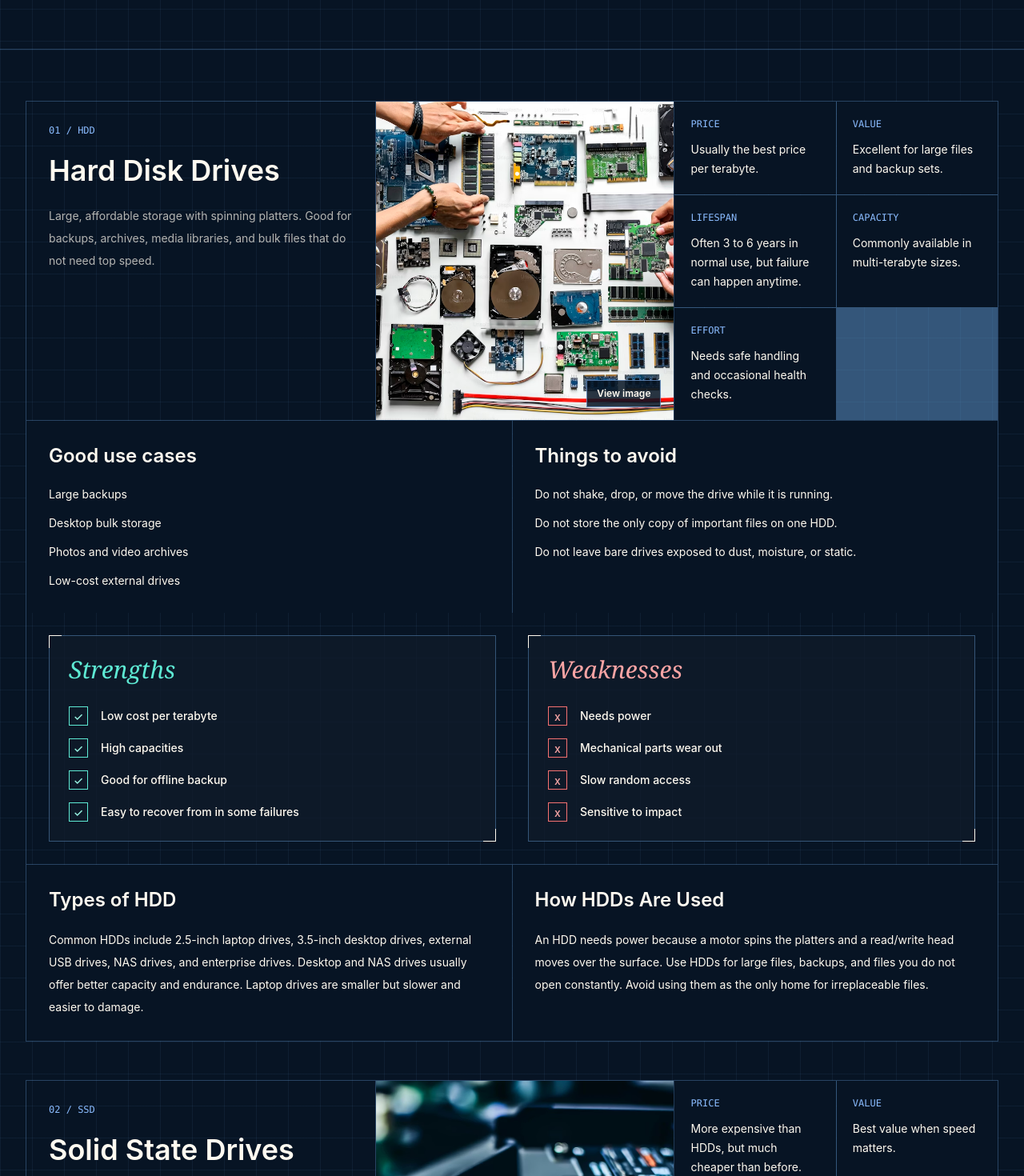
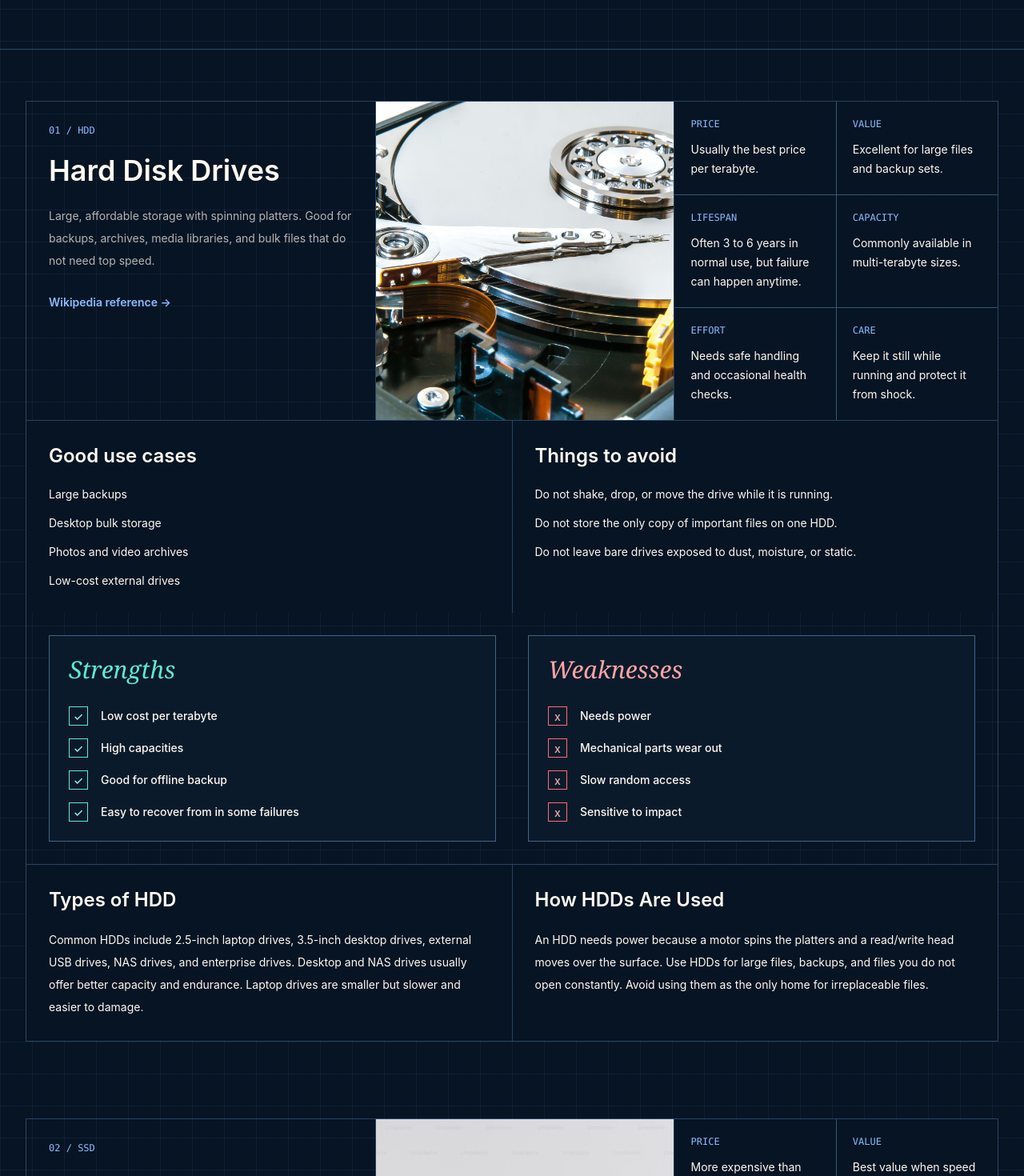
Before and after one commit to tychesama/storage-sense, a Next.js app: page /storage-types in a window 1280 px wide. Shown: the part 460-1930 px from the top of the page at 80% size. Built offline with nearby package versions, Linux system fonts and the light colour scheme.

Commit message:
Refine storage type reference layout

```diff
--- a/app/storage-types/page.tsx
+++ b/app/storage-types/page.tsx
@@ -36,7 +36,7 @@ export default function StorageTypesPage() {
 
       <section className="blueprint-bg text-bone">
         <div className="mx-auto max-w-7xl px-4 py-16 sm:px-6 lg:px-8">
-          <div className="grid gap-12">
+          <div className="grid gap-24">
             {storageTypes.map((item, index) => (
               <article key={item.slug} id={item.slug} className="scroll-mt-28 border section-line bg-[#071424]/78">
                 <div className="grid border-b section-line lg:grid-cols-[0.36fr_0.64fr]">
@@ -46,6 +46,9 @@ export default function StorageTypesPage() {
                     </p>
                     <h2 className="mt-5 text-4xl font-semibold leading-tight">{item.name}</h2>
                     <p className="mt-5 text-sm leading-7 text-bone/70">{item.summary}</p>
+                    <Link href={item.wikiUrl} className="mt-7 inline-block text-sm font-semibold text-[#8bbcff]">
+                      Wikipedia reference →
+                    </Link>
                   </div>
 
                   <div className="grid gap-px bg-[rgba(103,158,216,0.28)] lg:grid-cols-[0.48fr_0.52fr]">
@@ -81,7 +84,7 @@ export default function StorageTypesPage() {
                 </div>
 
                 <div className="grid gap-10 border-b section-line p-7 lg:grid-cols-2">
-                  <div className="blueprint-card p-6">
+                  <div className="border border-[#8bbcff]/45 bg-[#0b1a2b] p-6">
                     <h3 className="text-3xl font-semibold">
                       <span className="serif-italic font-normal text-teal-300">Strengths</span>
                     </h3>
@@ -94,7 +97,7 @@ export default function StorageTypesPage() {
                       ))}
                     </ul>
                   </div>
-                  <div className="blueprint-card p-6">
+                  <div className="border border-[#8bbcff]/45 bg-[#0b1a2b] p-6">
                     <h3 className="text-3xl font-semibold">
                       <span className="serif-italic font-normal text-red-300">Weaknesses</span>
                     </h3>
--- a/components/ImageLightbox.tsx
+++ b/components/ImageLightbox.tsx
@@ -15,9 +15,6 @@ export function ImageLightbox({ alt, src }: ImageLightboxProps) {
     <>
       <button type="button" onClick={() => setIsOpen(true)} className="group relative min-h-[280px] w-full overflow-hidden bg-[#071424] text-left">
         <Image src={src} alt={alt} fill sizes="(min-width: 1024px) 38vw, 100vw" className="object-cover transition duration-300 group-hover:scale-[1.03]" />
-        <span className="absolute bottom-4 right-4 border border-[#8bbcff]/60 bg-[#071424]/85 px-3 py-2 text-xs font-semibold text-bone">
-          View image
-        </span>
       </button>
 
       {isOpen ? (
--- a/data/content.ts
+++ b/data/content.ts
@@ -9,6 +9,7 @@ export type StorageType = {
   shortName: string;
   summary: string;
   image: string;
+  wikiUrl: string;
   bestFor: string[];
   avoid: string[];
   strengths: string[];
@@ -19,6 +20,7 @@ export type StorageType = {
     lifespan: string;
     capacity: string;
     effort: string;
+    care: string;
   };
   sections: {
     title: string;
@@ -59,7 +61,8 @@ export const storageTypes: StorageType[] = [
     shortName: "HDD",
     summary:
       "Large, affordable storage with spinning platters. Good for backups, archives, media libraries, and bulk files that do not need top speed.",
-    image: "/images/HDD%20pick%20apart%20image%20aerial%20view.avif",
+    image: "/images/hdd%20closeup.jpg",
+    wikiUrl: "https://en.wikipedia.org/wiki/Hard_disk_drive",
     bestFor: ["Large backups", "Desktop bulk storage", "Photos and video archives", "Low-cost external drives"],
     avoid: [
       "Do not shake, drop, or move the drive while it is running.",
@@ -73,7 +76,8 @@ export const storageTypes: StorageType[] = [
       value: "Excellent for large files and backup sets.",
       lifespan: "Often 3 to 6 years in normal use, but failure can happen anytime.",
       capacity: "Commonly available in multi-terabyte sizes.",
-      effort: "Needs safe handling and occasional health checks."
+      effort: "Needs safe handling and occasional health checks.",
+      care: "Keep it still while running and protect it from shock."
     },
     sections: [
       {
@@ -94,7 +98,8 @@ export const storageTypes: StorageType[] = [
     shortName: "SSD",
     summary:
       "Fast storage with no moving parts. Best for operating systems, applications, active projects, games, and portable work drives.",
-    image: "/images/ssd%20closeup%20image.avif",
+    image: "/images/small%20and%20large%20ssd%20in%20one%20image.avif",
+    wikiUrl: "https://en.wikipedia.org/wiki/Solid-state_drive",
     bestFor: ["Boot drives", "Games and apps", "Active projects", "Portable fast storage"],
     avoid: [
       "Do not fill an SSD completely for long periods.",
@@ -108,7 +113,8 @@ export const storageTypes: StorageType[] = [
       value: "Best value when speed matters.",
       lifespan: "Often lasts many years when not written heavily every day.",
       capacity: "Common consumer sizes range from 500 GB to 4 TB.",
-      effort: "Low maintenance, but leave free space and keep backups."
+      effort: "Low maintenance, but leave free space and keep backups.",
+      care: "Avoid filling it completely and keep a backup copy."
     },
     sections: [
       {
@@ -129,7 +135,8 @@ export const storageTypes: StorageType[] = [
     shortName: "Cloud",
     summary:
       "Storage on remote servers accessed through the internet. Useful for syncing, sharing, and off-site backup, but it depends on account security and connection quality.",
-    image: "/images/datacenter%20image%20cloud.avif",
+    image: "/images/cloud%20image.avif",
+    wikiUrl: "https://en.wikipedia.org/wiki/Cloud_storage",
     bestFor: ["Phone photo backup", "Syncing files across devices", "Sharing folders", "Off-site backup"],
     avoid: [
       "Do not reuse weak passwords on cloud accounts.",
@@ -143,7 +150,8 @@ export const storageTypes: StorageType[] = [
       value: "Great when access and off-site protection matter.",
       lifespan: "Depends on payment, account access, and provider stability.",
       capacity: "Flexible, but large plans can get expensive.",
-      effort: "Low day-to-day effort, but account security matters."
+      effort: "Low day-to-day effort, but account security matters.",
+      care: "Use strong account security and save recovery codes."
     },
     sections: [
       {
@@ -164,7 +172,8 @@ export const storageTypes: StorageType[] = [
     shortName: "Flash",
     summary:
       "Small removable flash storage. Useful for moving files and device storage, but risky as a long-term backup by itself.",
-    image: "/images/flashdrive,%20micro%20sd%20card,%20sd%20card.avif",
+    image: "/images/flashdrive2.avif",
+    wikiUrl: "https://en.wikipedia.org/wiki/USB_flash_drive",
     bestFor: ["Moving files", "Camera cards", "Boot installers", "Short-term handoff storage"],
     avoid: [
       "Do not pull drives out while files are writing.",
@@ -178,7 +187,8 @@ export const storageTypes: StorageType[] = [
       value: "Good for transfer and temporary storage.",
       lifespan: "Varies widely by quality and use.",
       capacity: "Good for small to medium file sets.",
-      effort: "Low effort, but label and verify copies."
+      effort: "Low effort, but label and verify copies.",
+      care: "Eject safely and avoid cheap drives for important files."
     },
     sections: [
       {
@@ -199,7 +209,8 @@ export const storageTypes: StorageType[] = [
     shortName: "CD/DVD",
     summary:
       "Disc media read by lasers. Useful for old collections and occasional offline copies, but limited by capacity, drive availability, and disc condition.",
-    image: "/images/CD%20cassette%20aerial%20view.avif",
+    image: "/images/cd%20worn%20out.avif",
+    wikiUrl: "https://en.wikipedia.org/wiki/Optical_disc",
     bestFor: ["Old media collections", "Offline copies", "Small archives", "Write-once records"],
     avoid: [
       "Do not scratch the readable surface.",
@@ -213,7 +224,8 @@ export const storageTypes: StorageType[] = [
       value: "Useful for specific archives, weak for modern large backups.",
       lifespan: "Depends heavily on disc quality and storage conditions.",
       capacity: "CDs are small; DVDs and Blu-ray hold more but still trail hard drives.",
-      effort: "Requires labeling, cases, and occasional readability checks."
+      effort: "Requires labeling, cases, and occasional readability checks.",
+      care: "Store in cases away from heat, sunlight, and scratches."
     },
     sections: [
       {
@@ -235,6 +247,7 @@ export const storageTypes: StorageType[] = [
     summary:
       "Older media such as floppy disks and aging external formats. Treat them as recovery projects, not dependable storage.",
     image: "/images/floppy%20disk.avif",
+    wikiUrl: "https://en.wikipedia.org/wiki/Floppy_disk",
     bestFor: ["Reading old files", "Preserving old projects", "Retro computing", "Migration work"],
     avoid: [
       "Do not keep rare files only on legacy media.",
@@ -248,7 +261,8 @@ export const storageTypes: StorageType[] = [
       value: "Important only when the data cannot be found elsewhere.",
       lifespan: "Many old media formats are already past reliable age.",
       capacity: "Very small by modern standards.",
-      effort: "High effort because adapters, readers, and recovery checks may be needed."
+      effort: "High effort because adapters, readers, and recovery checks may be needed.",
+      care: "Copy data to modern storage before the media gets worse."
     },
     sections: [
       {
```
